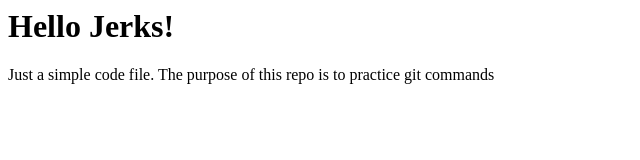
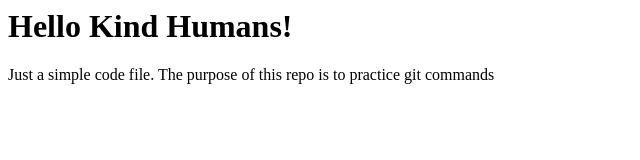
Before and after one commit to noe831/gitpractice, a plain HTML site: page index.html in a window 1280 px wide. Shown: the whole page, without its empty margins (0-640 px from the left). Drawn offline with Linux system fonts and the light colour scheme.

Commit message:
made a change

```diff
--- a/index.html
+++ b/index.html
@@ -3,7 +3,7 @@
 		<title>Some website</title>
 	</head>
 	<body>
-		<h1>Hello Jerks!</h1>
+		<h1>Hello Kind Humans!</h1>
 		<p>Just a simple code file. The purpose of this repo is to practice git commands</p>
 	</body>
 </html>
```
